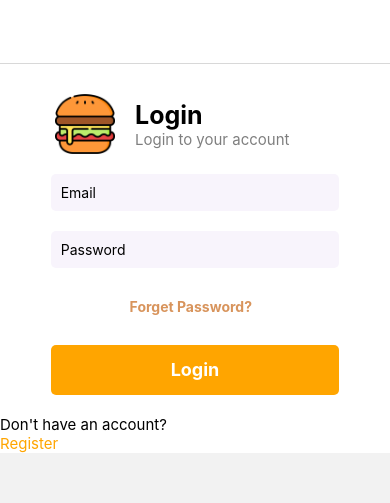
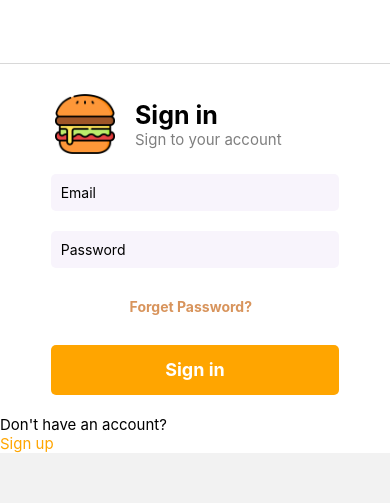
Before and after one commit to 6Bello/GNAMMY, a React Native app: screen /Account in a window 390 px wide. Shown: the top 503 px of the page. Built offline with nearby package versions, Linux system fonts and the light colour scheme; no server answers.

Commit message:
modifichine

```diff
--- a/Account.js
+++ b/Account.js
@@ -46,7 +46,7 @@ function NotLoggedInPage({ handleLoginComplete }) {
         <Register onRegistrationComplete={handleRegistrationComplete} />
         <Text style={styles.text2}>Already have an account?</Text>
         <TouchableOpacity onPress={openLogin}>
-          <Text style={styles.text3}>Login</Text>
+          <Text style={styles.text3}>Sign in</Text>
         </TouchableOpacity>
       </ScrollView>
     );
@@ -56,14 +56,14 @@ function NotLoggedInPage({ handleLoginComplete }) {
         <View style={{ display: "flex", flexDirection: "row", marginTop: 30, marginLeft: 25}}>
           <Image style={styles.image} source={require('./assets/hamburger.png')} />
           <View style={{marginLeft: 20, flex: 1, justifyContent: "center"}}>
-            <Text style={styles.title}>Login</Text>
-            <Text style={styles.subtitle} >Login to your account</Text>
+            <Text style={styles.title}>Sign in</Text>
+            <Text style={styles.subtitle} >Sign to your account</Text>
           </View>
         </View>
         <Login onLoginComplete={handleLoginComplete} />
         <Text style={styles.text2}>Don't have an account? </Text>
         <TouchableOpacity onPress={openRegistration}>
-          <Text style={styles.text3}>Register</Text>
+          <Text style={styles.text3}>Sign up</Text>
         </TouchableOpacity>
       </ScrollView>
     );
--- a/App.js
+++ b/App.js
@@ -6,6 +6,7 @@ import Home from './Home.js';
 import Search from './Search.js';
 import Account from './Account.js';
 import {Ionicons} from '@expo/vector-icons';
+import Home2 from './components/Home2.js';
 
 const Tab = createBottomTabNavigator();
 
--- /dev/null
+++ b/components/Home2.js
@@ -0,0 +1,34 @@
+import React from "react";
+import { View, Text, StyleSheet, Image, TouchableOpacity, Input } from "react-native";
+import { useNavigation } from "@react-navigation/native";
+import Animate from "react-animate";
+import { TextInput } from "react-native-gesture-handler";
+
+export default function Home2 () {
+
+    return (
+        <View style={styles.container}>
+            <TouchableOpacity style={styles.search} type="text" >
+                <Text style={{textAlign: "center", marginLeft: -7, lineHeight: 47, fontSize: 18, fontWeight:"bold"}}>Cerca</Text>
+                <Image style={{width: 25, height: 25, position: "absolute", left: 205, top: 12, }} source={require("../assets/search.png")}/>
+            </TouchableOpacity>
+        </View>
+    )
+
+}
+
+const styles = StyleSheet.create({
+    container: {
+        backgroundColor: "white",
+        width: "100%",
+        height: "100%",
+    },
+    search: {
+        backgroundColor: "lightblue",
+        width: "90%",
+        height: "8%",
+        marginLeft: "5%",
+        marginTop: "5%",
+        borderRadius: 10,
+    },
+});
--- a/components/ListCategories.js
+++ b/components/ListCategories.js
@@ -62,7 +62,7 @@ const ListCategories = () => {
     setIsSearchClicked(true);
 
     axios
-      .get(`http://192.168.1.71:3000/getRecipesByCategories/${selectedCategoriesNames}`)
+      .get(`http://192.168.1.74:3000/getRecipesByCategories/${selectedCategoriesNames}`)
       .then((response) => {
         const data = response.data;
         setItems(data); // Aggiorna lo stato degli elementi con i risultati della ricerca
--- a/components/Login.js
+++ b/components/Login.js
@@ -14,7 +14,7 @@ const Login = ({ onLoginComplete }) => {
       console.log(hashedPassword);
 
       axios
-        .get("http://192.168.1.71:3000/login", {
+        .get("http://192.168.1.74:3000/login", {
           params: {
             email,
             password: hashedPassword,
@@ -41,7 +41,7 @@ const Login = ({ onLoginComplete }) => {
             <TextInput style={styles.button}  value={password} onChangeText={setPassword} placeholder="Password" />
             <Text style={styles.fg}>Forget Password?</Text>
             <TouchableOpacity style={styles.loginButton} onPress={handleLogin}>
-                <Text style={{lineHeight: 30, color:"white", fontSize: 18, fontWeight:"bold"}}>Login</Text>
+                <Text style={{lineHeight: 30, color:"white", fontSize: 18, fontWeight:"bold"}}>Sign in</Text>
             </TouchableOpacity>
         </View>
     );
--- a/components/Recipes.js
+++ b/components/Recipes.js
@@ -21,7 +21,7 @@ const Recipes = () => {
 
     useEffect(() => {
         axios // Effettua una richiesta GET all'endpoint specificato utilizzando Axios
-            .get('http://192.168.1.71:3000/getRecipes')
+            .get('http://192.168.1.74:3000/getRecipes')
             .then(response => {
                 const data = response.data;        // Quando la risposta viene ricevuta con successo, assegna i dati alla costante 'data'
                 console.log(data);        // Stampa i dati sulla console
@@ -40,11 +40,11 @@ const Recipes = () => {
 
     const renderItem = ({ item, index }) => {
         const timestamp = new Date().getTime();
-        const imageUrlWithTimestamp = `http://192.168.1.71:3000/images/${item.id}?timestamp=${timestamp}`;
+        const imageUrlWithTimestamp = `http://192.168.1.74:3000/images/${item.id}?timestamp=${timestamp}`;
         const paddingItem = (items.length - index) * 250 - 2000;
 
         return (
-            <TouchableOpacity
+            <TouchableOpacity style={{ marginBottom: 5, marginTop: 15 }}
                 onPress={() => {
                     const updatedItems = [...items]; // Crea una copia dell'array items
                     updatedItems[index] = {
--- a/components/Register.js
+++ b/components/Register.js
@@ -93,7 +93,7 @@ const Register = ({ onRegistrationComplete }) => {
       const hashedPassword = await hashPassword(password);
       console.log('Password hash:', hashedPassword);
 
-      const response = await axios.post('http://192.168.1.71:3000/register', {
+      const response = await axios.post('http://192.168.1.74:3000/register', {
         email,
         password: hashedPassword,
         username,
@@ -118,8 +118,8 @@ const Register = ({ onRegistrationComplete }) => {
         <View style={{ display: "flex", flexDirection: "row", marginTop: 30}}>
           <Image style={styles.image} source={require('../assets/bibimbap.png')} />
           <View style={{marginLeft: 20, flex: 1, justifyContent: "center"}}>
-            <Text style={styles.title}>Register</Text>
-            <Text style={styles.subtitle}>Register to enjoy your food</Text>
+            <Text style={styles.title}>Sign up</Text>
+            <Text style={styles.subtitle}>Sign up to enjoy your food</Text>
           </View>
         </View>
         <TextInput style={styles.button} value={username} onChangeText={setUsername} placeholder="Username" />
@@ -158,7 +158,7 @@ const Register = ({ onRegistrationComplete }) => {
           display: confirmPasswordProblem ? 'flex' : 'none',
         }]}>{confirmPasswordProblem}</Text>
         <TouchableOpacity style={styles.registerButton} onPress={handleRegistration}>
-          <Text style={{ lineHeight: 29, color: "white", fontSize: 17, fontWeight:"bold" }}>Register</Text>
+          <Text style={{ lineHeight: 29, color: "white", fontSize: 17, fontWeight:"bold" }}>Sign up</Text>
         </TouchableOpacity>
       </View>
     </View>
--- a/components/searchBar.js
+++ b/components/searchBar.js
@@ -19,7 +19,7 @@ const SearchBar = () => {
 
   const executeQuery = () => {
     axios
-      .get(`http://192.168.1.71:3000/getRecipesByName/${searchText}`) // Effettua una richiesta GET all'API specificata
+      .get(`http://192.168.1.7:3000/getRecipesByName/${searchText}`) // Effettua una richiesta GET all'API specificata
       .then(response => {
         const data = response.data; // Ottiene i dati di risposta dall'API
         console.log(data); // Stampa i dati di risposta nella console
--- a/package.json
+++ b/package.json
@@ -29,6 +29,7 @@
     "randombytes": "^2.1.0",
     "randomstring": "^1.3.0",
     "react": "18.2.0",
+    "react-animate": "^3.0.0",
     "react-native": "^0.71.8",
     "react-native-crypto-js": "^1.0.0",
     "react-native-gesture-handler": "~2.9.0",
@@ -39,7 +40,8 @@
     "react-native-reanimated": "^2.14.4",
     "react-native-redash": "^18.1.0",
     "react-native-safe-area-context": "^4.6.3",
-    "react-router-dom": "^6.13.0"
+    "react-router-dom": "^6.13.0",
+    "styled-components": "^6.0.2"
   },
   "devDependencies": {
     "@babel/core": "^7.20.0"
```
Also changed, not shown: Home2.js (added), assets/search.png (added), 1 other file (tests, documents, lock files or other folders).
